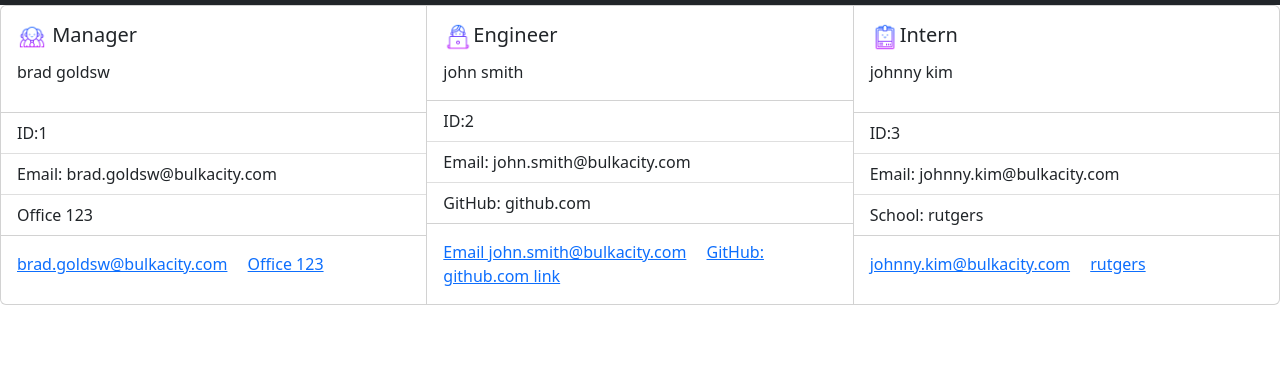
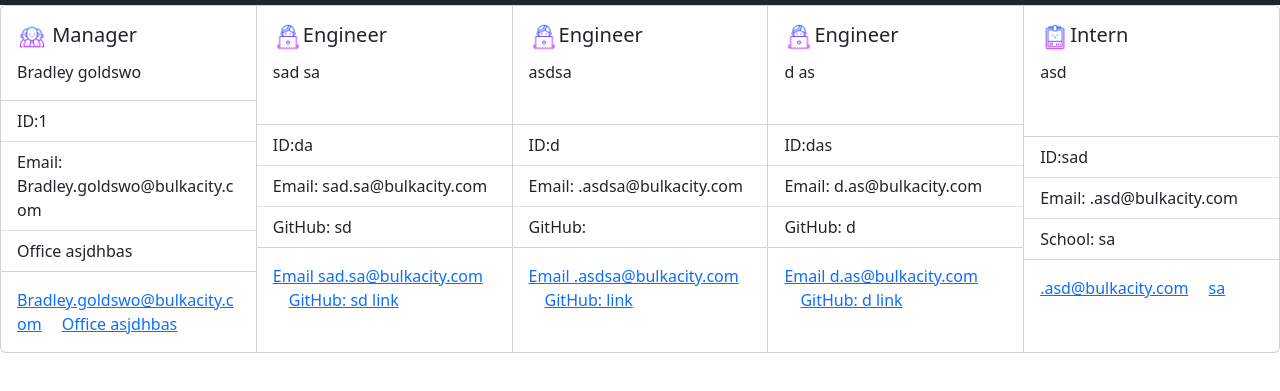
Before and after one commit to bulkacity/Team_Profile_Generator, a website: page output/team.html in a window 1280 px wide. Shown: the part 121-512 px from the top of the page. Drawn offline with nearby package versions, Linux system fonts and the light colour scheme.

Commit message:
Tested, now ready for video

```diff
--- a/output/team.html
+++ b/output/team.html
@@ -21,32 +21,66 @@
 
     <div class="card-body">
       <h5 class="card-title"><img src="../src/management.png" alt="Bootstrap" width="30" height="30"class="d-inline-block align-text-center"> Manager</a></h5>
-      <p class="card-text">brad goldsw</p>
+      <p class="card-text">Bradley goldswo</p>
     </div>
     <ul class="list-group list-group-flush">
       <li class="list-group-item">ID:1 </li>
-      <li class="list-group-item">Email: brad.goldsw@bulkacity.com</li>
-      <li class="list-group-item">Office 123</li>
+      <li class="list-group-item">Email: Bradley.goldswo@bulkacity.com</li>
+      <li class="list-group-item">Office asjdhbas</li>
     </ul>
     <div class="card-body">
-      <a href="#" class="card-link">brad.goldsw@bulkacity.com</a>
-      <a href="#" class="card-link">Office 123</a>
+      <a href="#" class="card-link">Bradley.goldswo@bulkacity.com</a>
+      <a href="#" class="card-link">Office asjdhbas</a>
     </div>
   </div>
 <div class="card" style="width: 18rem;">
 
 <div class="card-body">
   <h5 class="card-title"><img src="../src/engineer.png" alt="Bootstrap" width="30" height="30"class="d-inline-block align-text-center">Engineer</h5>
-  <p class="card-text">john smith</p>
+  <p class="card-text">sad sa</p>
 </div>
 <ul class="list-group list-group-flush">
-  <li class="list-group-item">ID:2 </li>
-  <li class="list-group-item">Email: john.smith@bulkacity.com</li>
-  <li class="list-group-item">GitHub: github.com</li>
+  <li class="list-group-item">ID:da </li>
+  <li class="list-group-item">Email: sad.sa@bulkacity.com</li>
+  <li class="list-group-item">GitHub: sd</li>
 </ul>
 <div class="card-body">
-  <a href="#" class="card-link">Email john.smith@bulkacity.com</a>
-  <a href="#" class="card-link">GitHub: github.com link</a>
+  <a href="#" class="card-link">Email sad.sa@bulkacity.com</a>
+  <a href="#" class="card-link">GitHub: sd link</a>
+</div>
+</div>
+
+<div class="card" style="width: 18rem;">
+
+<div class="card-body">
+  <h5 class="card-title"><img src="../src/engineer.png" alt="Bootstrap" width="30" height="30"class="d-inline-block align-text-center">Engineer</h5>
+  <p class="card-text"> asdsa</p>
+</div>
+<ul class="list-group list-group-flush">
+  <li class="list-group-item">ID:d </li>
+  <li class="list-group-item">Email: .asdsa@bulkacity.com</li>
+  <li class="list-group-item">GitHub: </li>
+</ul>
+<div class="card-body">
+  <a href="#" class="card-link">Email .asdsa@bulkacity.com</a>
+  <a href="#" class="card-link">GitHub:  link</a>
+</div>
+</div>
+
+<div class="card" style="width: 18rem;">
+
+<div class="card-body">
+  <h5 class="card-title"><img src="../src/engineer.png" alt="Bootstrap" width="30" height="30"class="d-inline-block align-text-center">Engineer</h5>
+  <p class="card-text">d as</p>
+</div>
+<ul class="list-group list-group-flush">
+  <li class="list-group-item">ID:das </li>
+  <li class="list-group-item">Email: d.as@bulkacity.com</li>
+  <li class="list-group-item">GitHub: d</li>
+</ul>
+<div class="card-body">
+  <a href="#" class="card-link">Email d.as@bulkacity.com</a>
+  <a href="#" class="card-link">GitHub: d link</a>
 </div>
 </div>
 
@@ -54,16 +88,16 @@
             <!-- <img src="..." class="card-img-top" alt="..."> -->
             <div class="card-body">
               <h5 class="card-title"><img src="../src/student.png" alt="Bootstrap" width="30" height="30"class="d-inline-block align-text-center">Intern</h5>
-              <p class="card-text">johnny kim</p>
+              <p class="card-text"> asd</p>
             </div>
             <ul class="list-group list-group-flush">
-              <li class="list-group-item">ID:3  </li>
-              <li class="list-group-item"> Email: johnny.kim@bulkacity.com</li>
-              <li class="list-group-item">School: rutgers</li>
+              <li class="list-group-item">ID:sad  </li>
+              <li class="list-group-item"> Email: .asd@bulkacity.com</li>
+              <li class="list-group-item">School: sa</li>
             </ul>
             <div class="card-body">
-              <a href="#" class="card-link">johnny.kim@bulkacity.com</a>
-              <a href="#" class="card-link">rutgers</a>
+              <a href="#" class="card-link">.asd@bulkacity.com</a>
+              <a href="#" class="card-link">sa</a>
             </div>
           </div>
       </div>
```
